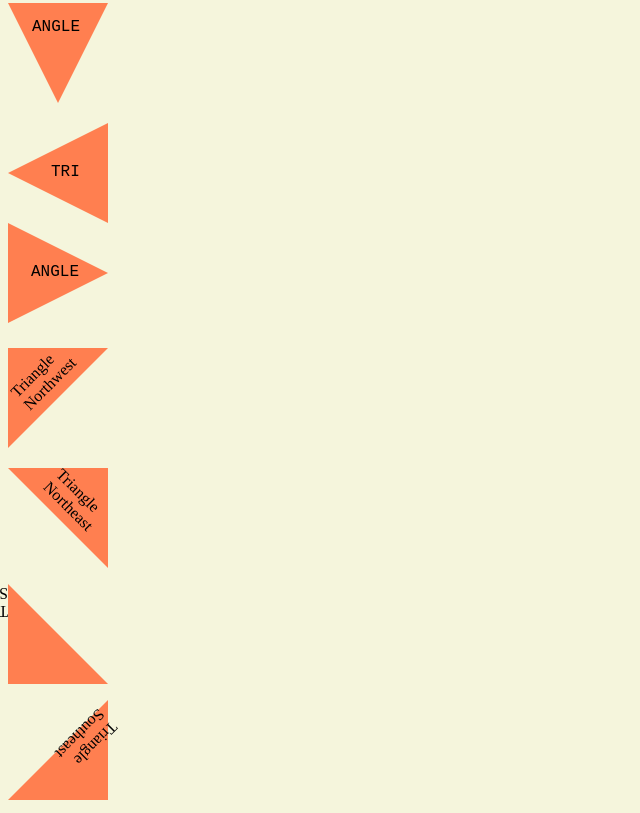
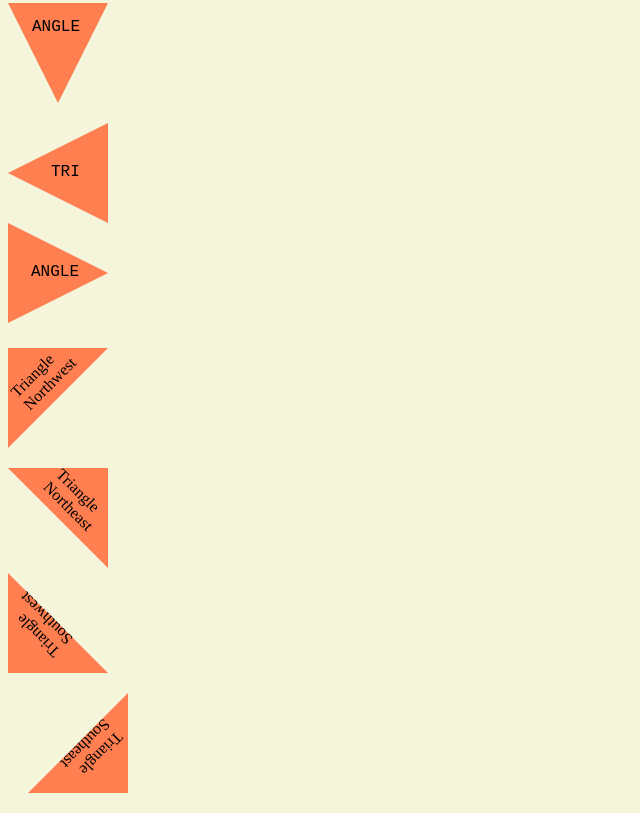
Before and after one commit to a1GoXplorer/shapes, a plain HTML site: page index.html in a window 1280 px wide. Shown: the part 698-1511 px from the top of the page, without its empty margins (0-640 px from the left). Drawn offline with Linux system fonts and the light colour scheme.

Commit message:
finished the damn triangles

```diff
--- a/stylesheet.css
+++ b/stylesheet.css
@@ -172,8 +172,10 @@ div {
 #trianglebottomlefttext {
   color: black;
   font-family: Papyrus;
-  transform: rotate(180deg);
-
+  transform: rotate(-135deg);
+  position: absolute;
+  width: 65px;
+  margin-top: 34px;
 }
 
 .trianglebottomright {
@@ -181,10 +183,15 @@ div {
   height: 0;
   border-bottom: 100px solid coral;
   border-left: 100px solid transparent;
+  margin: 20px;
 }
 
 #trianglebottomrighttext {
   color: black;
   font-family: Papyrus;
   transform: rotate(135deg);
+  position: absolute;
+  margin-left: -70px;
+  margin-top: 40px;
+  width: 65px;
 }
```
